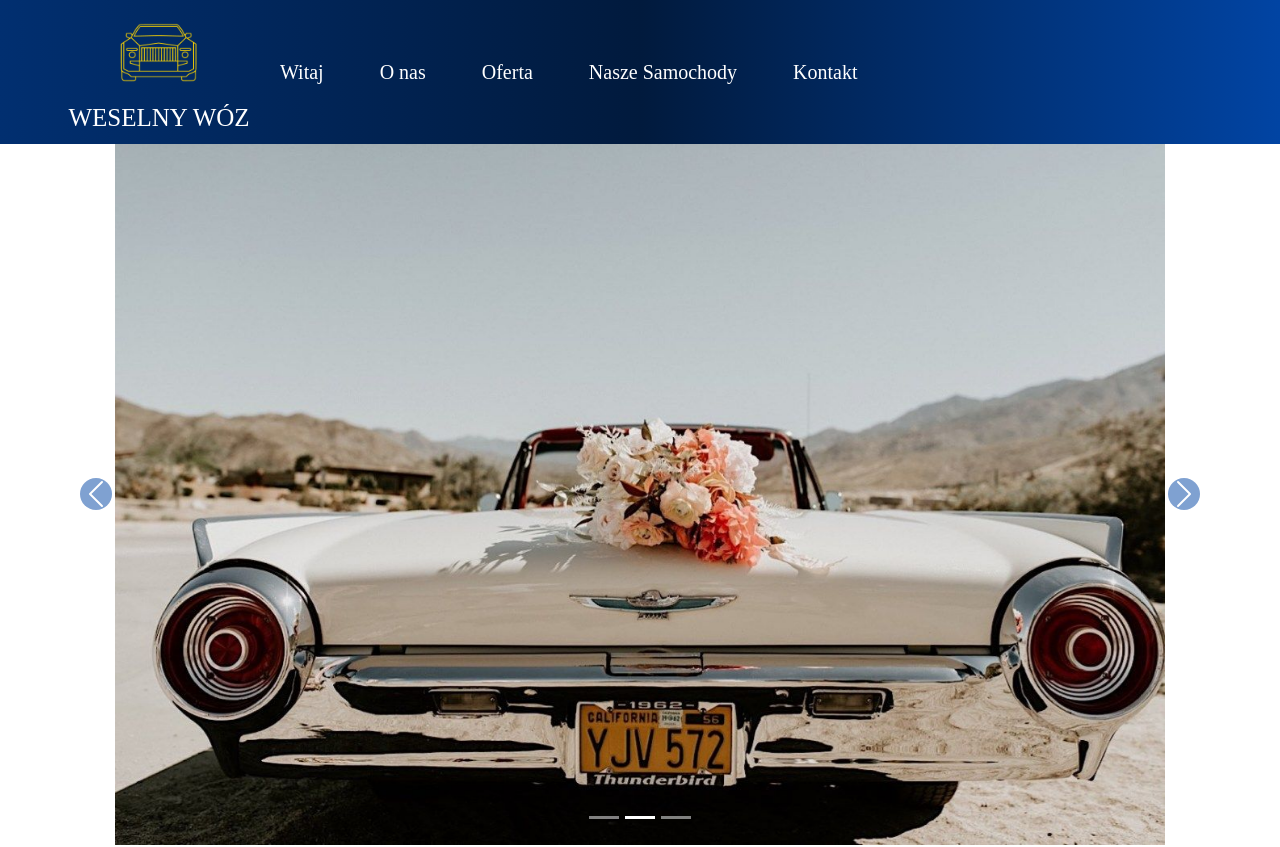
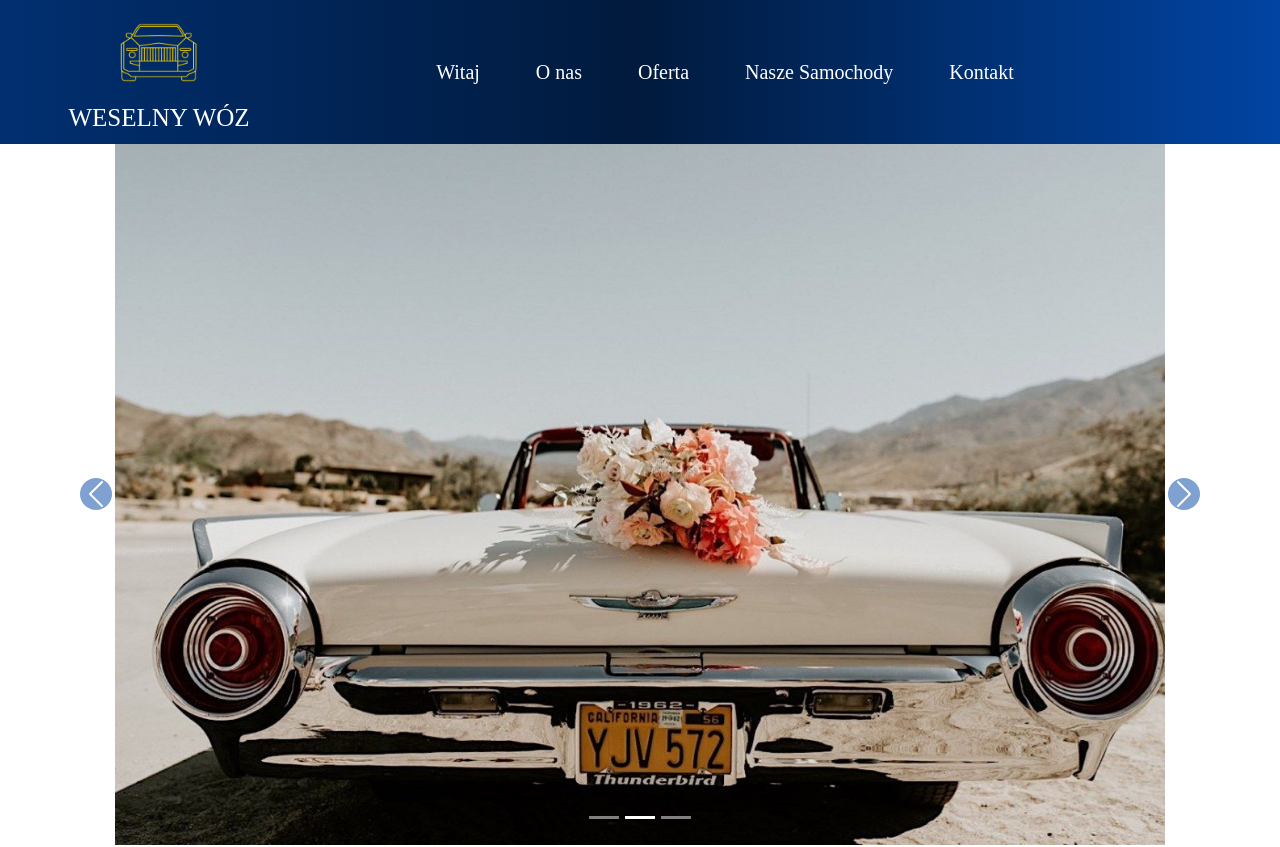
Before and after one commit to artwol993/weselny-woz, a React (Create React App) app: page / in a window 1280 px wide. Shown: the top 847 px of the page. Built offline with nearby package versions, Linux system fonts and the light colour scheme.

Commit message:
restore header to right version

```diff
--- a/src/component/header.jsx
+++ b/src/component/header.jsx
@@ -1,31 +1,36 @@
 import React from "react";
 import "../style/header.scss";
-import { Navbar, Container, Nav } from "react-bootstrap";
+import Navbar from "react-bootstrap/Navbar";
+import Container from "react-bootstrap/Container";
+import Nav from "react-bootstrap/Nav";
 import Logo from "./logo";
 
 function Header() {
   return (
     <>
-      <Navbar
-        expand="lg"
-        className="navbar-dark"
-        aria-label="Header"
-        fixed="top"
-        data-bs-spy="scroll"
-        data-bs-target=".navbar"
-      >
+      <Navbar expand="lg" className="navbar-dark" aria-label="Header">
         <Container className="d-flex justify-content-between">
           <Navbar.Brand href="#home">
             <Logo />
           </Navbar.Brand>
           <Navbar.Toggle as="button" className="navbar-toggler-custom" />
           <Navbar.Collapse id="basic-navbar-nav">
-            <Nav className="me-auto">
-              <Nav.Link href="#home">Witaj</Nav.Link>
-              <Nav.Link href="#about-us">O nas</Nav.Link>
-              <Nav.Link href="#terms">Oferta</Nav.Link>
-              <Nav.Link href="#gallery">Nasze Samochody</Nav.Link>
-              <Nav.Link href="#contact">Kontakt</Nav.Link>
+            <Nav>
+              <Nav.Link key="home" href="#home">
+                Witaj
+              </Nav.Link>
+              <Nav.Link key="about-us" href="#about-us">
+                O nas
+              </Nav.Link>
+              <Nav.Link key="terms" href="#terms">
+                Oferta
+              </Nav.Link>
+              <Nav.Link key="gallery" href="#gallery">
+                Nasze Samochody
+              </Nav.Link>
+              <Nav.Link key="contact" href="#contact">
+                Kontakt
+              </Nav.Link>
             </Nav>
           </Navbar.Collapse>
         </Container>
--- a/src/style/header.scss
+++ b/src/style/header.scss
@@ -1,46 +1,42 @@
-@import '~bootstrap/scss/bootstrap'; // Import Bootstrap's Sass
-
-$primary-color: #012f70;
-$secondary-color: #011a3d;
-$accent-color: #0144a3;
+$navbar-gradient: linear-gradient(to right, #012f70, #011a3d, #0144a3);
+$font-family-default: 'DM Serif Display', serif;
+$link-color: white;
+$link-hover-color: gold;
+$navbar-toggler-border-color: gold;
+$navbar-height-reduced: 60px;
+$container-width: 90%;
 
 .navbar {
-  background: linear-gradient(to right, $primary-color, $secondary-color, $accent-color);
-  font-family: 'DM Serif Display', serif;
-  position: sticky!important;
+  background: $navbar-gradient;
+  font-family: $font-family-default;
+  position: sticky !important;
   top: 0;
   width: 100%;
   z-index: 1000;
 
   &.reduced {
-    height: 60px;
+    height: $navbar-height-reduced;
   }
 
   .container {
-    width: 90%;
+    width: $container-width;
   }
 
   .nav-link {
-    color: white;
+    color: $link-color;
     font-size: 20px;
-    transition: color 0.2s ease; // Smooth transition for hover effect
 
     &:hover {
-      color: gold;
-    }
-
-    &.active {
-      color: gold; // Kolor dla aktywnego linku
-      font-weight: bold; // Dodatkowy styl dla aktywnego linku
+      color: $link-hover-color;
     }
   }
 
   .navbar-toggler-custom {
-    border-color: gold;
-  }
+    border-color: $navbar-toggler-border-color !important;
 
-  .navbar-toggler-custom .navbar-toggler-icon {
-    color: gold;
+    .navbar-toggler-icon {
+      color: $link-hover-color;
+    }
   }
 
   .navbar-nav {
@@ -50,10 +46,10 @@ $accent-color: #0144a3;
   .navbar-collapse {
     justify-content: center;
     align-items: center;
-  }
 
-  .navbar-collapse .nav-link {
-    margin: 5px 20px;
+    .nav-link {
+      margin: 5px 20px;
+    }
   }
 
   .box {
```
